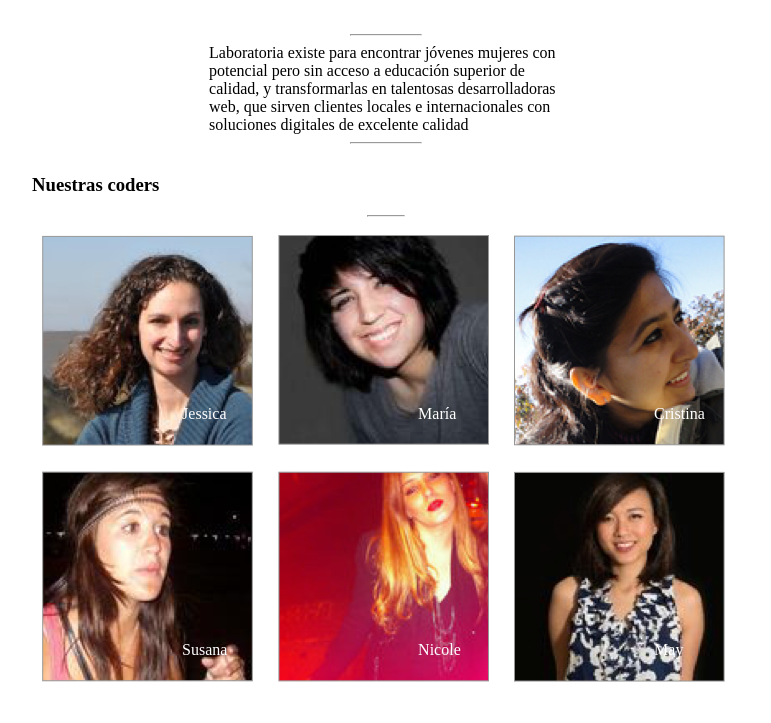
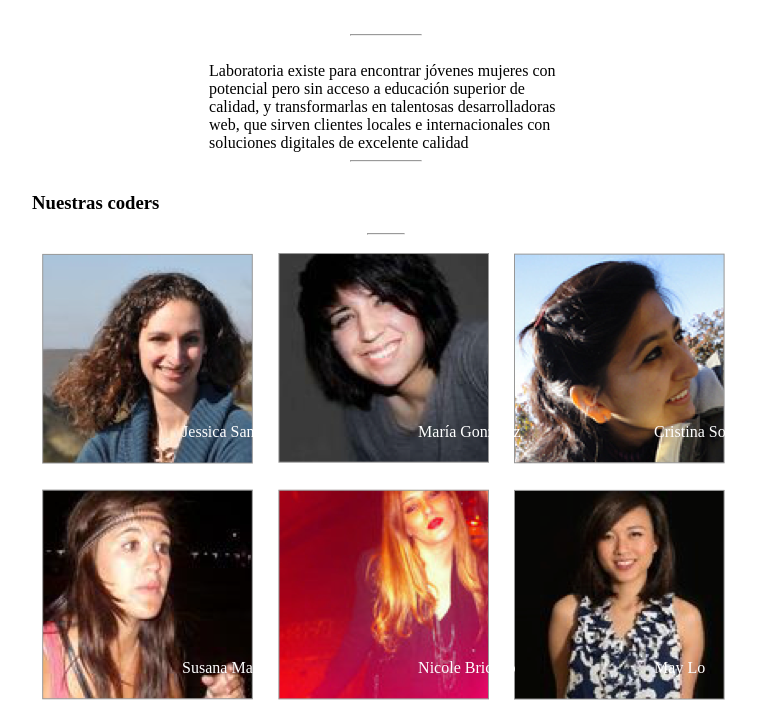
Before and after one commit to aguzro/layout-coders, a plain HTML site: page index.html in a window 1280 px wide. Shown: the part 863-1586 px from the top of the page, without its empty margins (254-1025 px from the left). Drawn offline with Linux system fonts and the light colour scheme.

Commit message:
Cambios menores en index.html

```diff
--- a/index.html
+++ b/index.html
@@ -31,7 +31,8 @@
 		</section>
 		<section class="description">
 			<hr style="size:2px; color:gray; width:10%"/>
-			<p>Laboratoria existe para encontrar jóvenes mujeres con potencial pero sin acceso a educación superior de calidad, y transformarlas en talentosas desarrolladoras web, que sirven clientes locales e internacionales con soluciones digitales de excelente calidad</p>
+			<p>
+				<br>Laboratoria existe para encontrar jóvenes mujeres con potencial pero sin acceso a educación superior de calidad, y transformarlas en talentosas desarrolladoras web, que sirven clientes locales e internacionales con soluciones digitales de excelente calidad<br></p>
 			<hr style="size:2px; color:gray; width:10%"/>
 		</section>
 		<section class="codersgallery">
@@ -41,29 +42,29 @@
 				<div class="container">
 					<a href="coder-detail.html"></a>
   					<img class="image" src="img/profile-1.png" height="211" width="211"/>
-  					<p class="text">Jessica</p>
+  					<p class="text">Jessica Santos</p>
 				</div>
 				<div class="container">
   					<img class="image" src="img/profile-2.png" height="210" width="211"/>
-  					<p class="text">María</p>
+  					<p class="text">María González</p>
 				</div>
 				<div class="container">
   					<img class="image" src="img/profile-3.png" height="211" width="211"/>
-  					<p class="text">Cristina</p>
+  					<p class="text">Cristina Soto</p>
 				</div>
 			</div>
 			<div id="bloques">
 				<div class="container">
   					<img class="image" src="img/profile-4.png" height="211" width="211"/>
-  					<p class="text">Susana</p>
+  					<p class="text">Susana Marín</p>
 				</div>
 				<div class="container">
   					<img class="image" src="img/profile-5.png" height="211" width="211"/>
-  					<p class="text">Nicole</p>
+  					<p class="text">Nicole Briceño</p>
 				</div>
 				<div class="container">
   					<img class="image" src="img/profile-6.png" height="211" width="211"/>
-  					<p class="text">May</p>
+  					<p class="text">May Lo</p>
 				</div>
 			</div>
 		</section>
```
